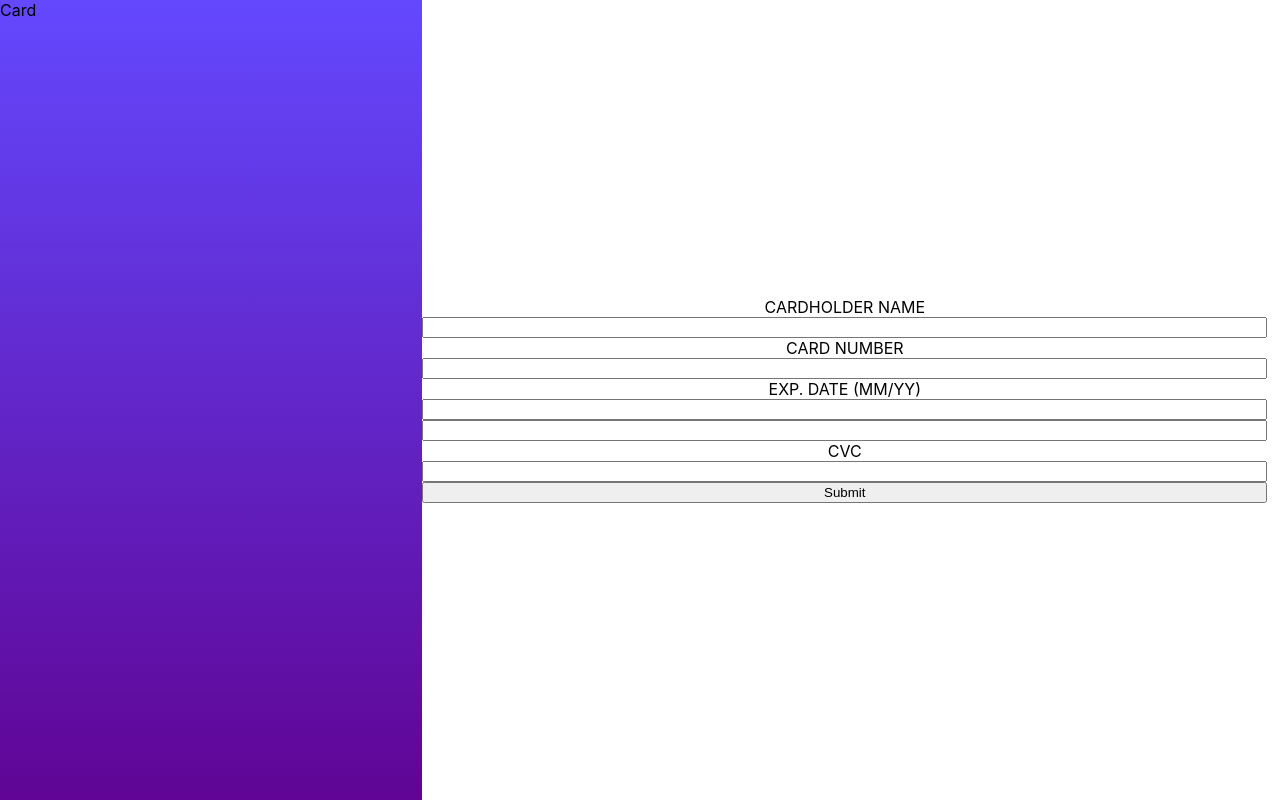
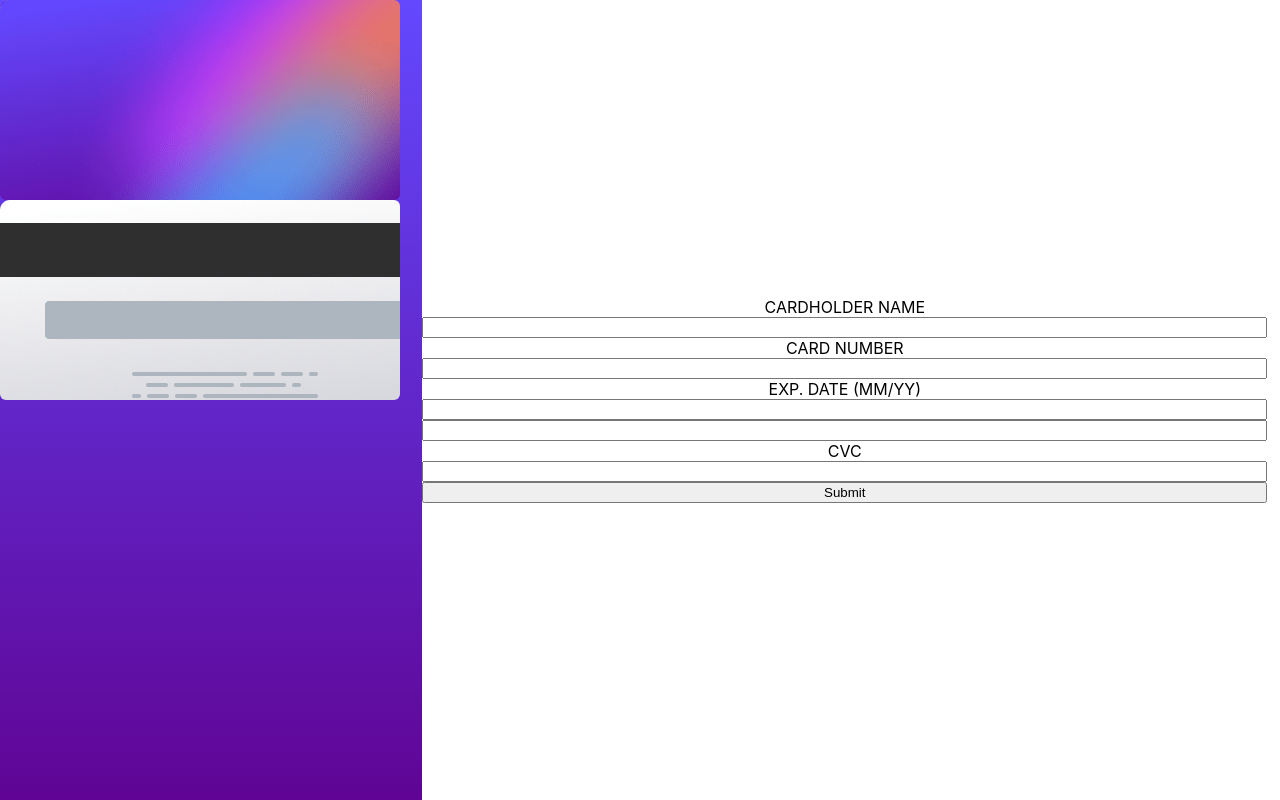
Before and after one commit to ro-nin/interactive-card-details, a React (Create React App) app: page / in a window 1280 px wide. Built offline with nearby package versions, Linux system fonts and the light colour scheme.

Commit message:
cards preview component

```diff
--- a/src/App.tsx
+++ b/src/App.tsx
@@ -15,11 +15,15 @@ type CardInputs = {
 function App() {
   const { register, handleSubmit, watch, formState: { errors } } = useForm<CardInputs>();
   const onSubmit: SubmitHandler<CardInputs> = data => console.log(data);
+
+  const watchFormFields = watch()
+
   return (
     <div className="App">
       <div className='content'>
         <div className='cardPreviewContainer'>
-          <Card></Card>
+          <Card data={watchFormFields}></Card>
+
         </div>
         <div className="gradientContainer">
 
--- /dev/null
+++ b/src/Components/Card.css
@@ -0,0 +1,18 @@
+.card {
+  width: 400px;
+  height: 200px;
+  border-radius: 6px;
+}
+
+.cardFront {
+  background-image: url("/public/images/bg-card-front.png");
+}
+
+.cardContent {
+  display: flex;
+  flex-direction: column;
+}
+.cardBack {
+    background-image: url("/public/images/bg-card-back.png");
+
+}
--- a/src/Components/Card.tsx
+++ b/src/Components/Card.tsx
@@ -1,10 +1,32 @@
 import React from 'react'
+import './Card.css'
+// import bgCardFront from '/images/bg-card-front.png'
+type Props = {
+  data: { [key: string]: string }
+}
 
-type Props = {}
+const Card = ({ data }: Props) => {
+  const cardHolderName = data['cardHolderName'] ?? ''
+  const cardNumber = data['cardNumber'] ?? ''
+  const expMM = data['expMM'] ?? ''
+  const expYY = data['expYY'] ?? ''
+  const cvc = data['cvc'] ?? ''
 
-const Card = (props: Props) => {
   return (
-    <div>Card</div>
+    <div className="cardsContainer">
+      <div className='card cardFront'>
+        <div className='cardContent' >
+          <span>{cardHolderName}</span>
+          <span>{cardNumber}</span>
+          <span>{expMM}</span>
+          <span>{expYY}</span>
+          <span>{cvc}</span>
+        </div>
+      </div>
+      <div className='card cardBack'>
+      </div>
+    </div>
+
   )
 }
 
```
